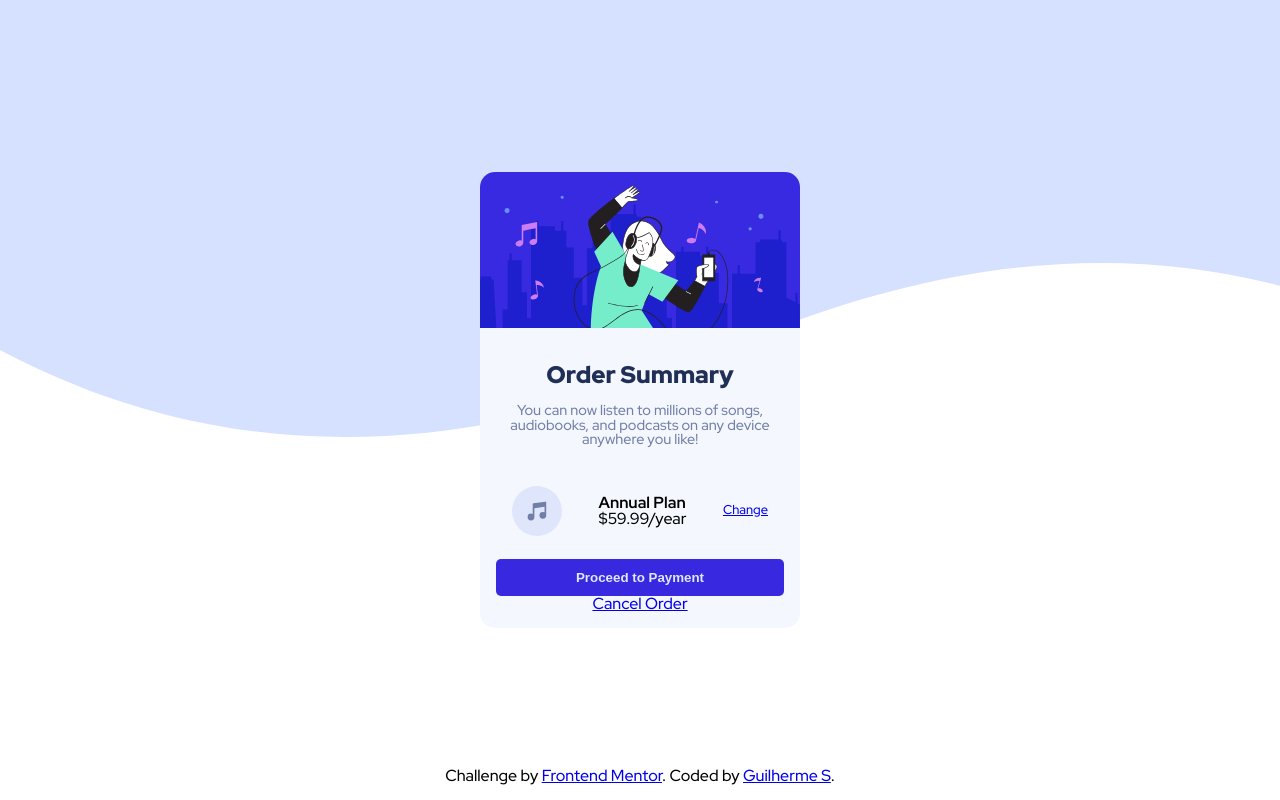
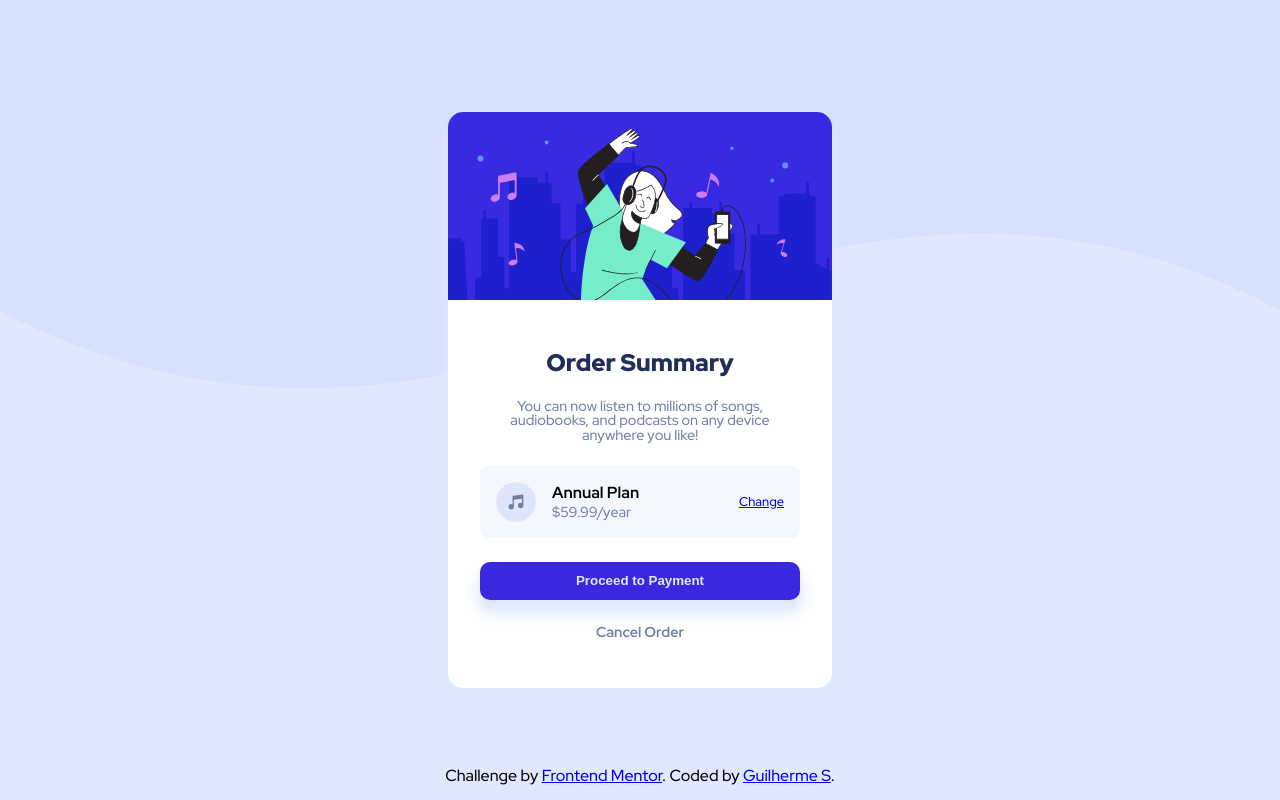
Before and after one commit to guilhermeSDB/Order-Summary-component, a plain HTML site: page index.html in a window 1280 px wide. Drawn offline with Linux system fonts and the light colour scheme.

Commit message:
style: Novas cores, margins, padding, hovers, resposivel

```diff
--- a/index.html
+++ b/index.html
@@ -17,7 +17,7 @@
 
   <div class="card_order">
     <img src="images/illustration-hero.svg" alt="People Dancing Image">
-    <div>
+    <div class="card_infos">
       <h1 class="card_title">Order Summary</h1>
       <p class="card_description">
         You can now listen to millions of songs, audiobooks, and podcasts on any
@@ -32,7 +32,7 @@
         <a href="#">Change</a>
       </div>
       <button class="card_payment_btn">Proceed to Payment</button>
-      <a href="#">Cancel Order</a>
+      <a class="card_payment_cancel" href="#">Cancel Order</a>
     </div>
 
 
--- a/scss/card.scss
+++ b/scss/card.scss
@@ -9,21 +9,30 @@ body{
     justify-content: center;
     align-items: center;
     background: url('../images/pattern-background-desktop.svg') no-repeat;
+    background-size: contain;
+    background-color: $PaleBlue;
+
+    @media screen and (max-width: 375px) { background: url('../images/pattern-background-mobile.svg') no-repeat; background-color: $PaleBlue; }
 
     div.card_order{
-        background-color: $VeryPaleBlue;
-        width: 20rem;
+        background-color: white;
+        width: 24rem;
         text-align: center;
         border-radius: 15px;
         overflow: hidden;
         font-family: $RedHatDisplay;
+        -webkit-box-shadow: 0px 12px 14px 2px $PaleBlue;
+        box-shadow: 0px 12px 14px 2px $PaleBlue;
+        transition: 0.3s;
+
+        @media screen and (max-width: 375px) { width: 20rem; }
 
         img{
             width: 100%;
         }
 
-        div{
-            padding: 1rem;
+        div.card_infos{
+            margin: 3rem 2rem;
 
             h1.card_title{
                 font-size: 1.5rem;
@@ -38,31 +47,42 @@ body{
 
             h1.card_title , p.card_description{
                 text-align: center;
-                margin: 1rem 0;
+                margin: 1.5rem 0;
             }
 
             div.card_music_plan{
                 text-align: initial;
                 display: flex;
-                justify-content: space-between;
+                justify-content: space-around;
                 align-items: center;
+                border-radius: 8px;
+                background-color: $VeryPaleBlue;
+                padding: 1rem 0;
+
                 img{
-                    width: 50px;
+                    width: 40px;
+                    border-radius: 50%;
+                    margin: 0 1rem;
                 }
 
                 div.infos_plan{
+                    flex-grow: 1;
                     h2.info_type{
                         font-weight: 700;
+                        margin-bottom: 0.3rem;
+                        font-size: 1rem;
                     }
 
                     p.info_price{
-
-
+                        color: $DesaturatedBlue;
+                        font-size: 0.9rem;
                     }
 
                 }
                 a{
                     font-size: .8rem;
+                    margin: 0 1rem;
+                    &:hover{ filter: brightness(200%); text-decoration: none; }
                 }
             }
 
@@ -70,17 +90,41 @@ body{
                 background-color: $BrightBlue;
                 width: 100%;
                 font-weight: 700;
-                padding: .7rem 0;
-                color: $PaleBlue;
-                border-radius: 5px;
+                padding: 0.7rem 0;
+                color: #e0e8ff;
+                border-radius: 10px;
                 cursor: pointer;
                 outline: none;
                 border: none;
+                margin: 1.5rem 0;
+                -webkit-box-shadow: 0px 12px 14px 2px $PaleBlue;
+                box-shadow: 0px 12px 14px 2px $PaleBlue;
+
+                &:hover{
+                    filter: brightness(200%);
+                    -webkit-box-shadow: 0px 12px 14px 2px $PaleBlue;
+                    box-shadow: 0px 12px 14px 2px $PaleBlue;
+                }
+
+
             }
 
-        }
+            a.card_payment_cancel{
+                text-decoration: none;
+                color: $DesaturatedBlue;
+                font-weight: 700;
+                font-size: 0.9rem;
+                margin-bottom: 0rem;
+
+                &:hover{ color: $DarkBlue; }
+            }
 
 
+            button, a{
+                cursor: pointer;
+                transition: 0.3s;
+            }
+        }
     }
 
     div.attribution{
@@ -88,5 +132,7 @@ body{
         position: absolute;
         bottom: 1rem;
         text-align: center;
+
+        @media screen and (max-width: 375px) { bottom: 0rem;}
     }
 }
```
Also changed, not shown: css/card.css, css/card.min.css.
